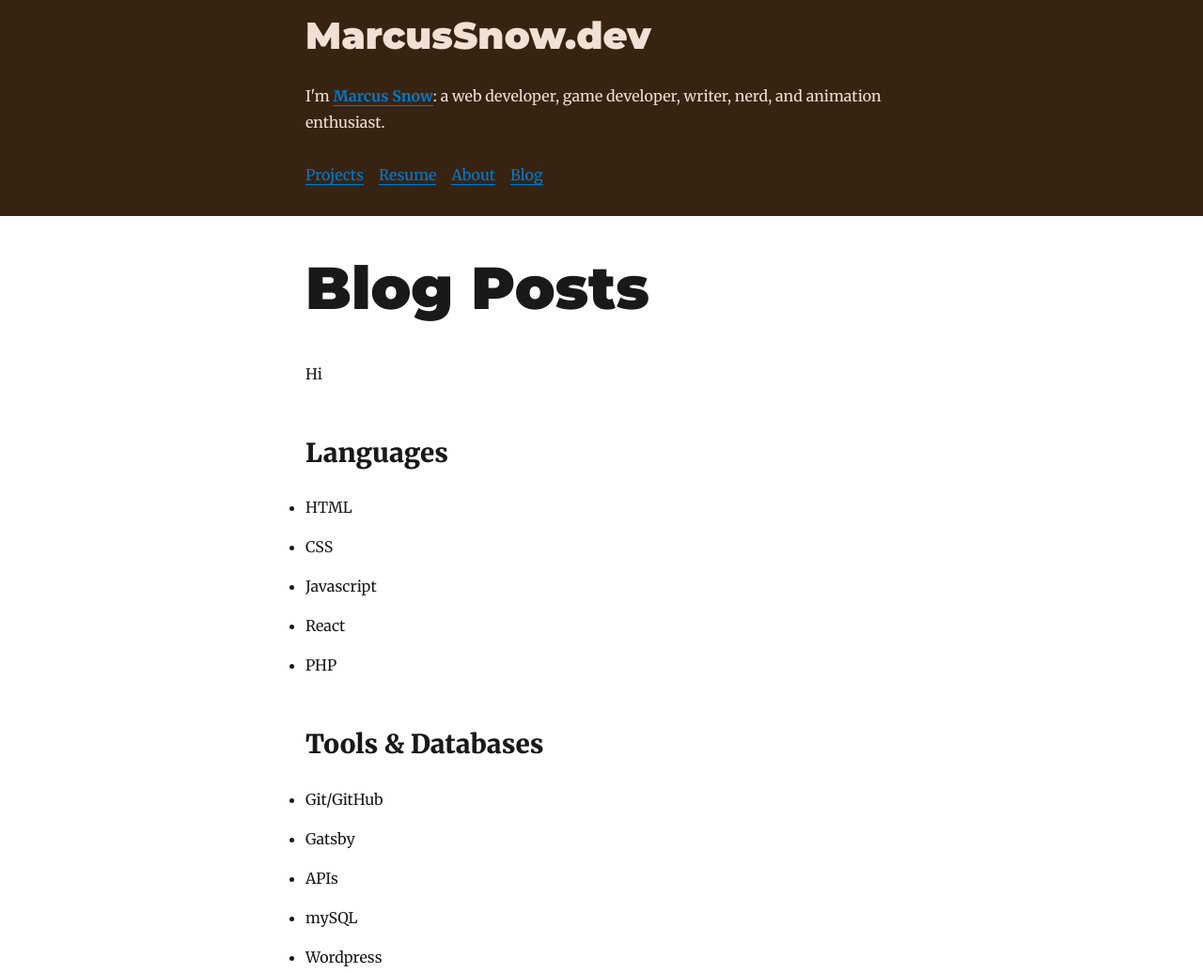
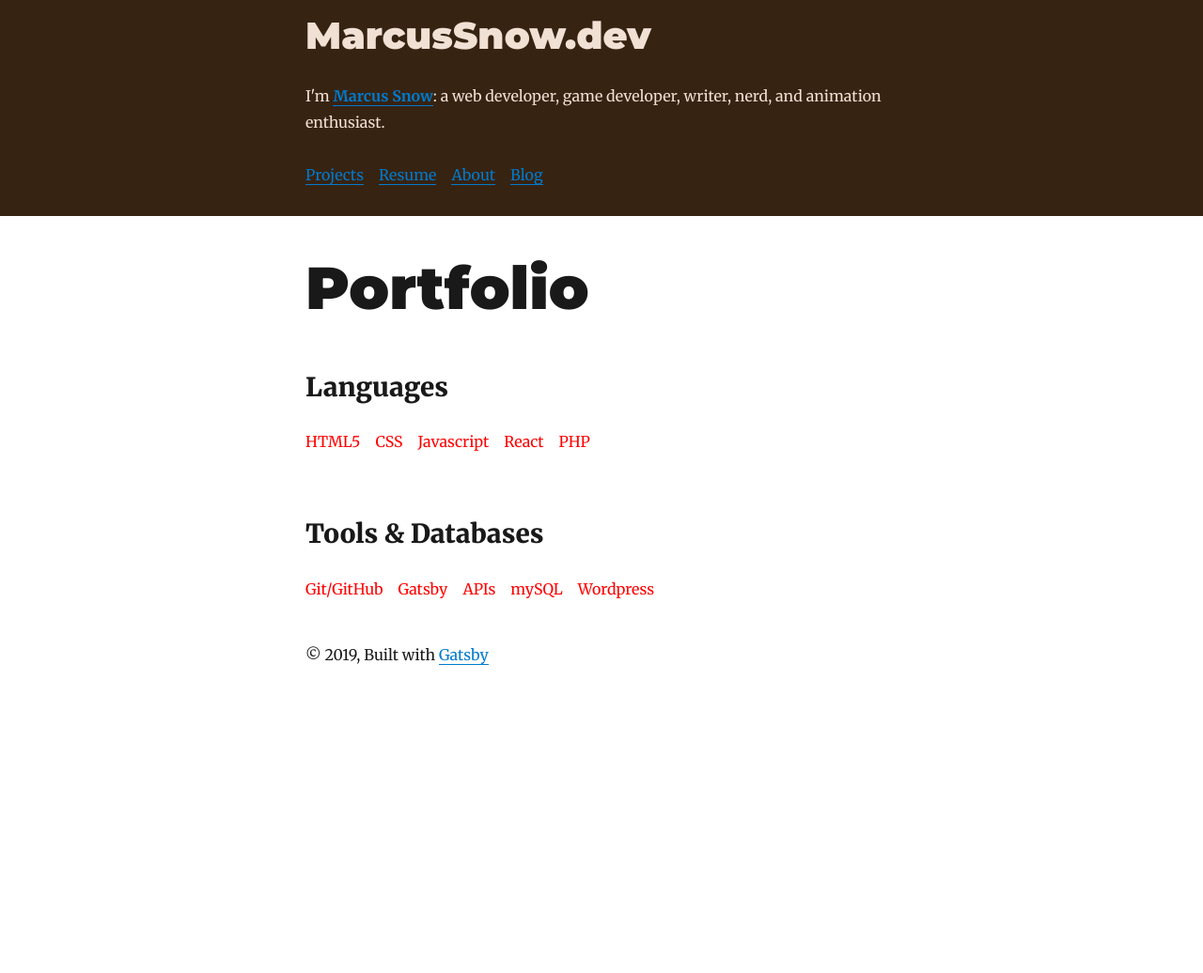
Before and after one commit to Jay-snow/octopus-dev, a Gatsby site: page / in a window 1280 px wide. Shown: the top 1036 px of the page at 94% size. After the commit the page ends 800 px from the top, so only its background shows below. Built offline with nearby package versions, Linux system fonts and the light colour scheme; Gatsby itself is replaced by a stand-in of ours; some packages are replaced by stand-ins of ours.

Commit message:
Created SkillList component for formatting portfolio page.

```diff
--- a/src/pages/index.js
+++ b/src/pages/index.js
@@ -6,6 +6,13 @@ import Layout from "../components/layout"
 import SEO from "../components/seo"
 import { rhythm } from "../utils/typography"
 import Navbar from "../components/Navbar"
+
+
+const SkillList = props => (
+  <li style={{ display: `inline-block`, marginRight: `1rem`, color:`red` }}>
+    {props.children}
+  </li>
+)
 
 class BlogIndex extends React.Component {
   render() {
@@ -16,27 +23,27 @@ class BlogIndex extends React.Component {
     return (
       <div>
       <Navbar />
-      <Layout location={this.props.location} title="Blog Posts">
+      <Layout location={this.props.location} title="Portfolio">
         <SEO title="All posts" />
 
-        <p> Hi </p>
         <h2> Languages </h2>
         <ul>
-          <li> HTML </li>
-          <li> CSS </li>
-          <li>Javascript</li>
-          <li>React</li>
-          <li>PHP</li>
+          <SkillList>HTML5 </SkillList>
+          <SkillList> CSS </SkillList>
+          <SkillList>Javascript</SkillList>
+          <SkillList>React </SkillList>
+          <SkillList>PHP</SkillList>
 
         </ul>
 
         <h2>Tools &amp; Databases</h2>
+
         <ul>
-          <li>Git/GitHub</li>
-          <li>Gatsby</li>
-          <li>APIs</li>
-          <li>mySQL </li>
-          <li>Wordpress </li>
+          <SkillList>Git/GitHub</SkillList>
+          <SkillList>Gatsby</SkillList>
+          <SkillList>APIs</SkillList>
+          <SkillList>mySQL </SkillList>
+          <SkillList>Wordpress </SkillList>
         </ul>
 
 
```
